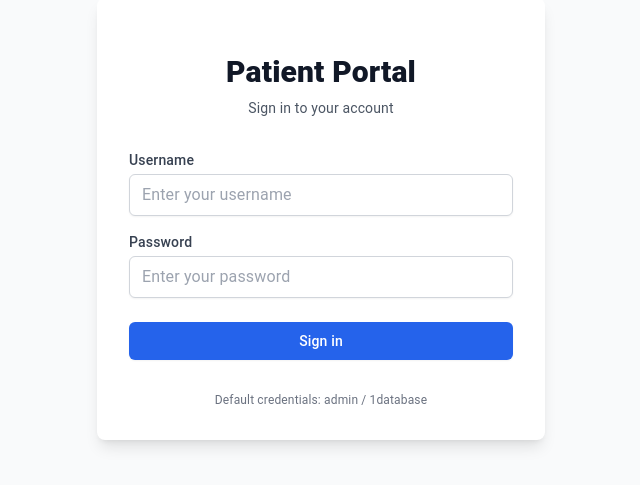
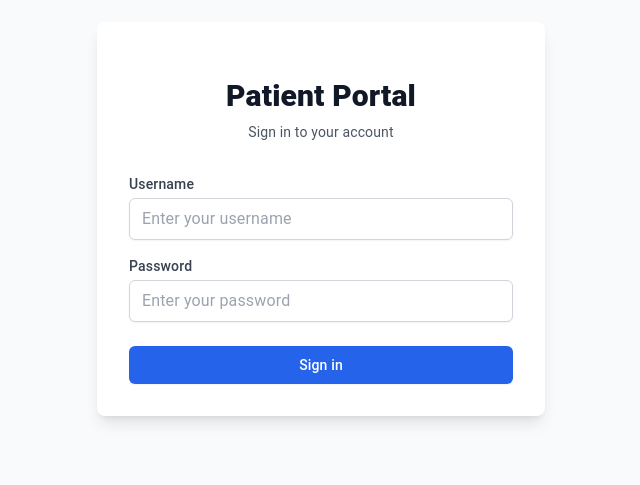
Before and after one commit to cancerbot-org/ctomop, a React (Create React App) app in the folder frontend/: page /login in a window 1280 px wide. Shown: the part 181-666 px from the top of the page, without its empty margins (319-959 px from the left). Built offline with nearby package versions, Linux system fonts and the light colour scheme; no server answers.

Commit message:
Remove credential hint from login screen

```diff
--- a/frontend/src/components/Auth/Login.tsx
+++ b/frontend/src/components/Auth/Login.tsx
@@ -96,12 +96,6 @@
             </button>
           </div>
         </form>
-
-        <div className="mt-6">
-          <p className="text-xs text-center text-gray-500">
-            Default credentials: admin / 1database
-          </p>
-        </div>
       </div>
     </div>
   );
```
